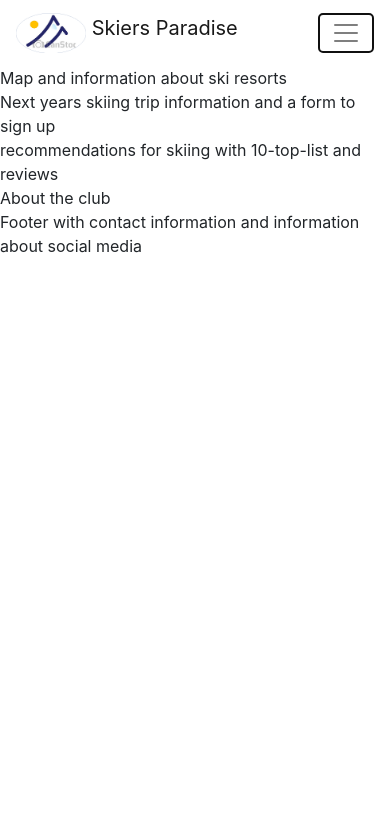
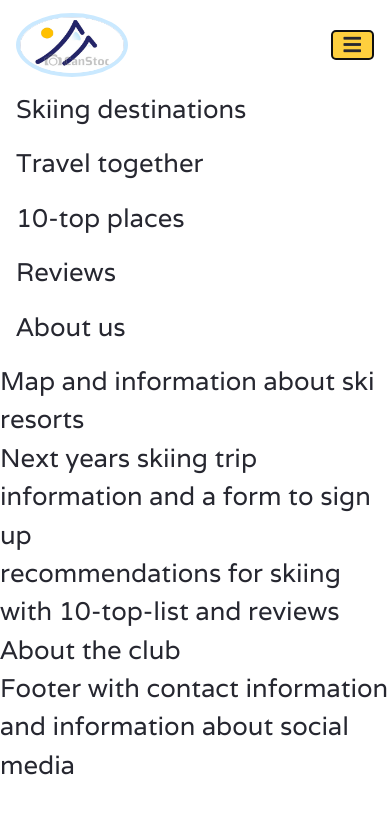
Before and after one commit to Carina-P/Skiers-Paradise, a plain HTML site: page index.html in a window 390 px wide. Both pictures are taken after a click on the button "Toggle navigation". Drawn offline with nearby package versions, Linux system fonts and the light colour scheme.

Commit message:
Styling on the navbar

```diff
--- a/assets/css/style.css
+++ b/assets/css/style.css
@@ -1,13 +1,38 @@
 /* Import fonts from Google Fonts: https://fonts.google.com/ */
-@import url('https://fonts.googleapis.com/css2?family=Montserrat&family=Varela:wqht@300;400;600;700;800&display=swap');
+@import url('https://fonts.googleapis.com/css2?family=Open+sans&family=Varela:wqht@300;400;600;700;800&display=swap');
 
+/* General */
 html{
     scroll-behavior: smooth;
     font-size: 62,5%;
 }
 
 body{
-    font-family: "Varela", "Montserrat";
+    font-family: "Varela", sans-serif;
     color: #262730;
     font-size: 1.6rem;
 }
+
+/* Header */
+.logo{
+    height: 4rem;
+    width: 7rem;
+    border: solid .3rem #cae9ff;
+    border-radius: 50%;
+}
+
+.navbar-toggler{
+    background-color: #fecf3e;
+    color: #262730;
+}
+
+.nav-link{
+    color: #262730;
+}
+.nav-link:hover{
+    color:#262730;
+    font-weight: 700;
+}
+.navbar-brand:hover, .navbar-toggler:hover{
+    transform: scale(1.1);
+}
--- a/index.html
+++ b/index.html
@@ -3,33 +3,38 @@
 <head>
     <meta charset="UTF-8">
     <meta name="viewport" content="width=device-width, initial-scale=1.0">
-    <link rel="stylesheet" href="https://cdnjs.cloudflare.com/ajax/libs/twitter-bootstrap/4.5.0/css/bootstrap.min.css">
+    <link rel="stylesheet" href="https://stackpath.bootstrapcdn.com/bootstrap/4.5.2/css/bootstrap.min.css" integrity="sha384-JcKb8q3iqJ61gNV9KGb8thSsNjpSL0n8PARn9HuZOnIxN0hoP+VmmDGMN5t9UJ0Z" crossorigin="anonymous">
+    <link rel="stylesheet" href="https://cdnjs.cloudflare.com/ajax/libs/font-awesome/5.13.0/css/all.min.css">
+    <link rel="stylesheet" href="assets/css/style.css">
     <title>Skiers Paradise</title>
 </head>
 <body>
 <!-- Navigation-->
     <header>
-        <nav class="navbar navbar-expand-md ml-auto navbar-light">
-            <a class="navbar-brand" href="#">
-                <img src="assets/img/logo-skiers-paradise.png" width="70" height="40" class="d-inline-block align-top" alt="logo" loading ="lazy">
-                Skiers Paradise
+        <nav class="navbar navbar-expand-md ml-auto">
+            <a href ="#" class="navbar-brand" aria-label="Navigate to top">
+                <img src="assets/img/logo-skiers-paradise.png" class="logo d-inline-block align-top" alt="logo">
             </a>
-            <button class="navbar-toggler" type="button" data-toggle="collapse" data-target="#navbarText" aria-controls="navbarText" aria-expanded="false" aria-label="Toggle navigation">
-                <span class="navbar-toggler-icon"></span>
+            <button class="navbar-toggler" type="button" data-toggle="collapse" data-target="#navbarText"
+            aria-controls="navbarText" aria-expanded="false" aria-label="Toggle navigation">
+                <i class="fas fa-bars"></i>
             </button>
             <div class="collapse navbar-collapse" id="navbarText">
                 <ul class="navbar-nav mr-auto">
-                    <li class="nav-item active">
-                        <a class="nav-link" href="#places">Places <span class="sr-only">(current)</span></a>
+                    <li class="nav-item">
+                        <a class="nav-link" href="#places" aria-label="Navigate to information about Skiing-places">  Skiing destinations  </a>
                     </li>
                     <li class="nav-item">
-                        <a class="nav-link" href="#join">Sign up for skiing</a>
+                        <a class="nav-link" href="#join" aria-label="Navigate to sign up for skiing-trip">  Travel together  </a>
                     </li>
                     <li class="nav-item">
-                        <a class="nav-link" href="#recommend">10-top and Reviews</a>
+                        <a class="nav-link" href="#recommend" aria-label="Navigate to 10-top-list">  10-top places  </a>
                     </li>
                     <li class="nav-item">
-                        <a class="nav-link" href="#about">About our Club</a>
+                        <a class="nav-link" href="#about" aria-label="Navigate to Reviews">  Reviews  </a>
+                    </li>
+                    <li class="nav-item">
+                        <a class="nav-link" href="#about" aria-label="Navigate to information about the Skiers Paradise club">  About us  </a>
                     </li>
                 </ul>
             </div>
@@ -59,5 +64,9 @@
     <footer>
     Footer with contact information and information about social media
     </footer>
+
+    <script src="https://code.jquery.com/jquery-3.5.1.slim.min.js" integrity="sha384-DfXdz2htPH0lsSSs5nCTpuj/zy4C+OGpamoFVy38MVBnE+IbbVYUew+OrCXaRkfj" crossorigin="anonymous"></script>
+    <script src="https://cdn.jsdelivr.net/npm/popper.js@1.16.1/dist/umd/popper.min.js" integrity="sha384-9/reFTGAW83EW2RDu2S0VKaIzap3H66lZH81PoYlFhbGU+6BZp6G7niu735Sk7lN" crossorigin="anonymous"></script>
+    <script src="https://stackpath.bootstrapcdn.com/bootstrap/4.5.2/js/bootstrap.min.js" integrity="sha384-B4gt1jrGC7Jh4AgTPSdUtOBvfO8shuf57BaghqFfPlYxofvL8/KUEfYiJOMMV+rV" crossorigin="anonymous"></script>
 </body>
 </html>
```
